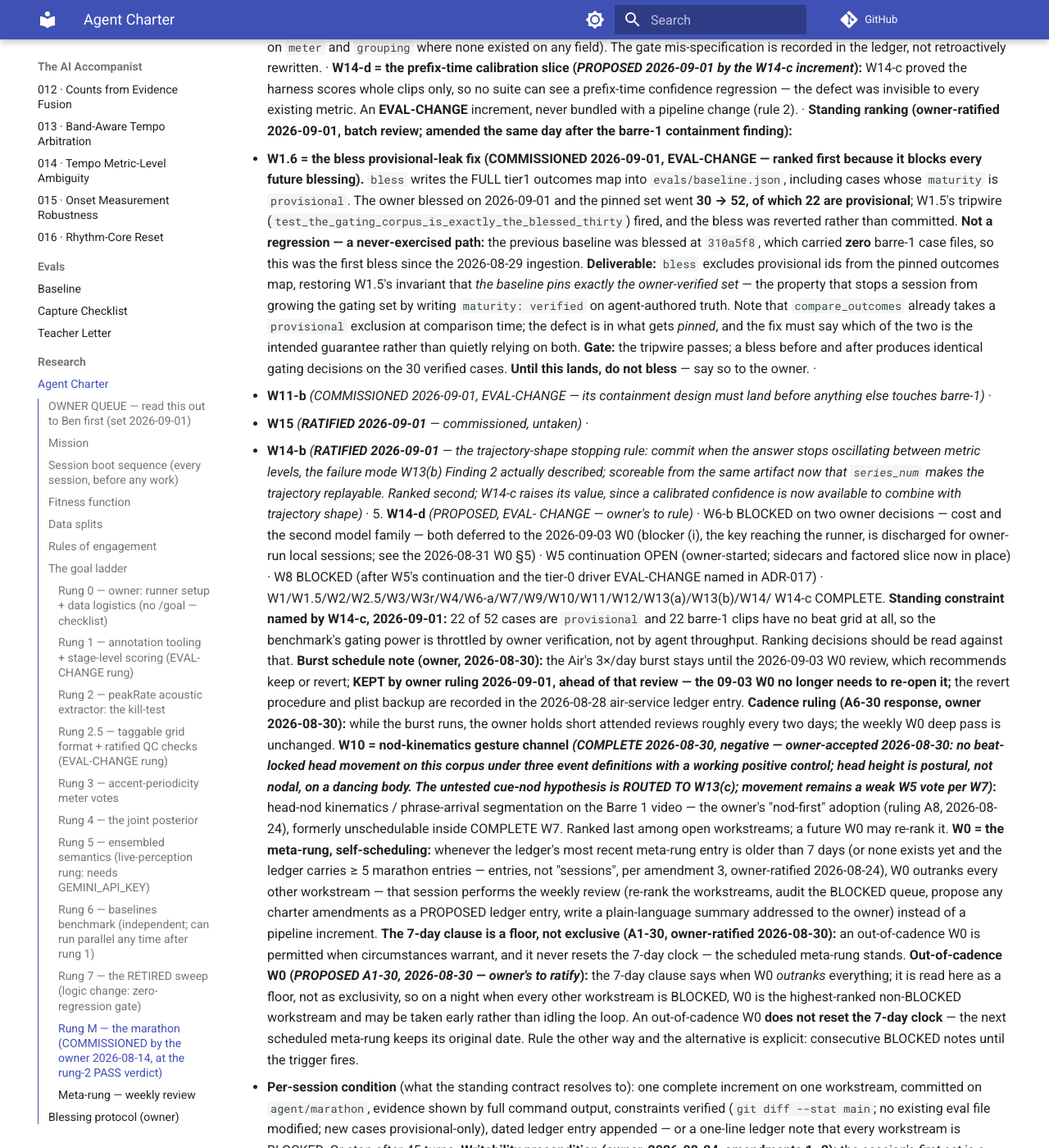
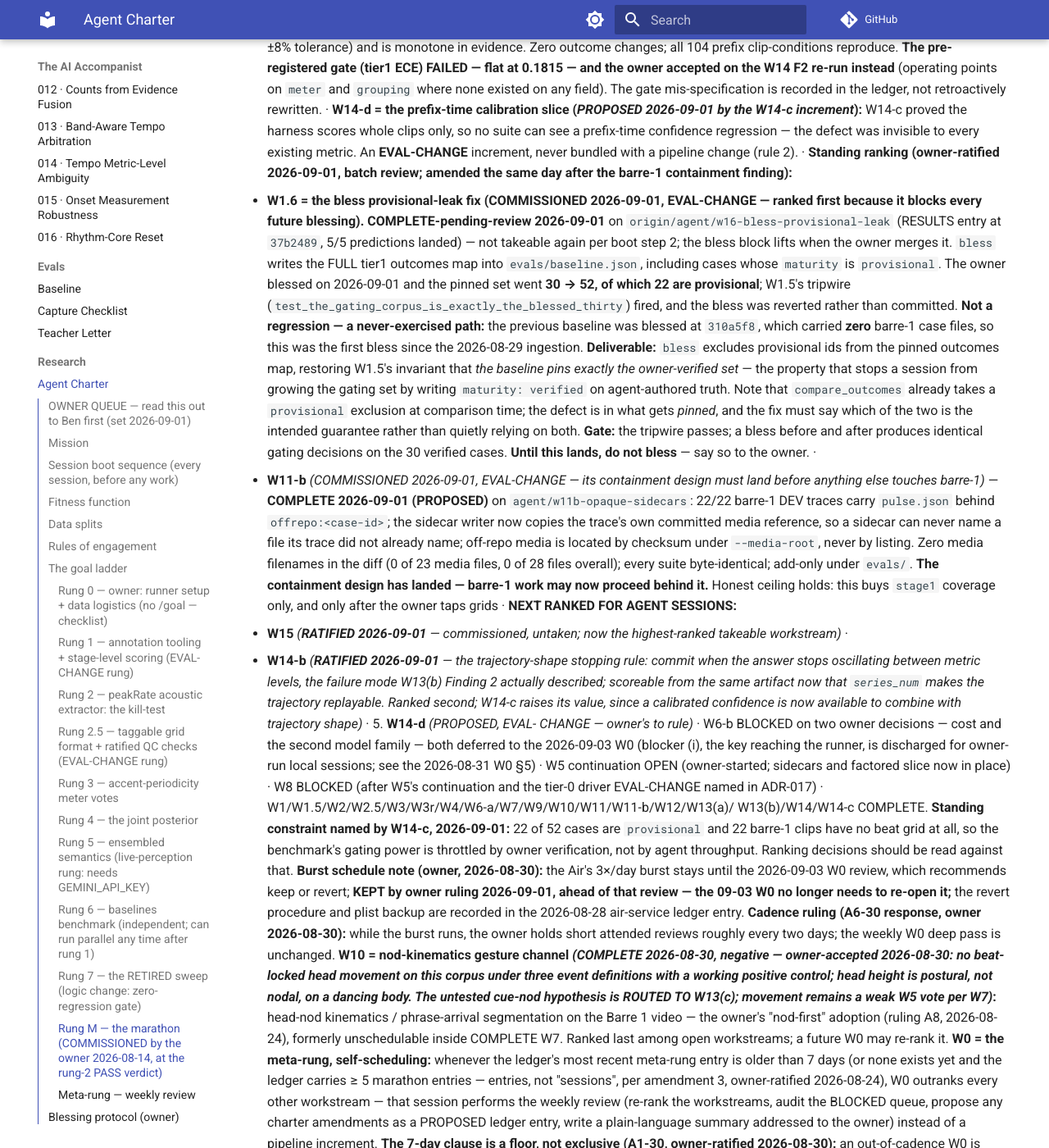
Before and after one commit to ben-juodvalkis/musical-perception, an MkDocs documentation site: the page built from docs/research/agent-charter.md, in a window 1280 px wide and 1400 px high, scrolled down 10661 px. Shown: the whole window at 82% size. Built offline with MkDocs 1.6.1 and Material for MkDocs 9.7.7, drawn with Linux system fonts in a browser that asks for light colours; comment, search, counter and statistics services are not loaded; some of the changed text lies outside the part shown.

Commit message:
charter: W11-b COMPLETE (PROPOSED); W1.6 marked complete-pending-review; W15 now next

```diff
--- a/docs/research/agent-charter.md
+++ b/docs/research/agent-charter.md
@@ -51,11 +51,15 @@ still stands at `310a5f8`. The tier0 ECE delta from W14-c
 W1.6. A session that finds the owner reaching for `bless` should say
 this out loud.
 
-**Agent-side, already queued and needing nothing from the owner:**
-**W11-b is ranked 1** and will freeze pulse sidecars for the 22 barre-1
-DEV clips behind an opaque media reference. It buys `stage1` coverage
-only — it cannot buy tempo/meter/counts gating, because those cases have
-no truth labels. That is what item (1) is for.
+**Agent-side status (updated 2026-09-01):** **W11-b is DONE** — the 22
+barre-1 DEV clips now carry frozen pulse sidecars behind an opaque media
+reference, on `agent/w11b-opaque-sidecars`, awaiting review. As stated at
+commission, it bought `stage1` coverage only; it cannot buy
+tempo/meter/counts gating, because those cases have no truth labels. That
+is what item (1) is for. **A fourth owner item is now live and cheap:**
+those 22 clips still have **no beat grid at all**, so `stage1` prints
+`missing grids (22)` — the sidecars are ready, the tapping is not.
+**W15** is the next workstream an agent session will take.
 
 ## Mission
 
@@ -672,6 +676,10 @@ strategy (rung 2: PASS). Rung M replaces per-rung blessing with
   the same day after the barre-1 containment finding):**
   1. **W1.6 = the bless provisional-leak fix (COMMISSIONED 2026-09-01,
   EVAL-CHANGE — ranked first because it blocks every future blessing).**
+  **COMPLETE-pending-review 2026-09-01** on
+  `origin/agent/w16-bless-provisional-leak` (RESULTS entry at `37b2489`,
+  5/5 predictions landed) — not takeable again per boot step 2; the
+  bless block lifts when the owner merges it.
   `bless` writes the FULL tier1 outcomes map into `evals/baseline.json`,
   including cases whose `maturity` is `provisional`. The owner blessed on
   2026-09-01 and the pinned set went **30 → 52, of which 22 are
@@ -692,8 +700,19 @@ strategy (rung 2: PASS). Rung M replaces per-rung blessing with
   after produces identical gating decisions on the 30 verified cases.
   **Until this lands, do not bless** — say so to the owner. ·
   2. **W11-b** *(COMMISSIONED 2026-09-01, EVAL-CHANGE — its containment
-  design must land before anything else touches barre-1)* ·
-  3. **W15** *(**RATIFIED 2026-09-01** — commissioned, untaken)* ·
+  design must land before anything else touches barre-1)* — **COMPLETE
+  2026-09-01 (PROPOSED)** on `agent/w11b-opaque-sidecars`: 22/22 barre-1
+  DEV traces carry `pulse.json` behind `offrepo:<case-id>`; the sidecar
+  writer now copies the trace's own committed media reference, so a
+  sidecar can never name a file its trace did not already name; off-repo
+  media is located by checksum under `--media-root`, never by listing.
+  Zero media filenames in the diff (0 of 23 media files, 0 of 28 files
+  overall); every suite byte-identical; add-only under `evals/`. **The
+  containment design has landed — barre-1 work may now proceed behind
+  it.** Honest ceiling holds: this buys `stage1` coverage only, and only
+  after the owner taps grids · **NEXT RANKED FOR AGENT SESSIONS:**
+  3. **W15** *(**RATIFIED 2026-09-01** — commissioned, untaken; now the
+  highest-ranked takeable workstream)* ·
   4. **W14-b** *(**RATIFIED
   2026-09-01** — the trajectory-shape stopping rule: commit when the
   answer stops oscillating between metric levels, the failure mode
@@ -708,8 +727,8 @@ strategy (rung 2: PASS). Rung M replaces per-rung blessing with
   W5 continuation OPEN (owner-started; sidecars and factored slice now in
   place) · W8 BLOCKED (after
   W5's continuation and the tier-0 driver EVAL-CHANGE named in ADR-017) ·
-  W1/W1.5/W2/W2.5/W3/W3r/W4/W6-a/W7/W9/W10/W11/W12/W13(a)/W13(b)/W14/
-  W14-c COMPLETE. **Standing constraint named by W14-c, 2026-09-01:**
+  W1/W1.5/W2/W2.5/W3/W3r/W4/W6-a/W7/W9/W10/W11/W11-b/W12/W13(a)/
+  W13(b)/W14/W14-c COMPLETE. **Standing constraint named by W14-c, 2026-09-01:**
   22 of 52 cases are `provisional` and 22 barre-1 clips have no beat
   grid at all, so the benchmark's gating power is throttled by owner
   verification, not by agent throughput. Ranking decisions should be
```
